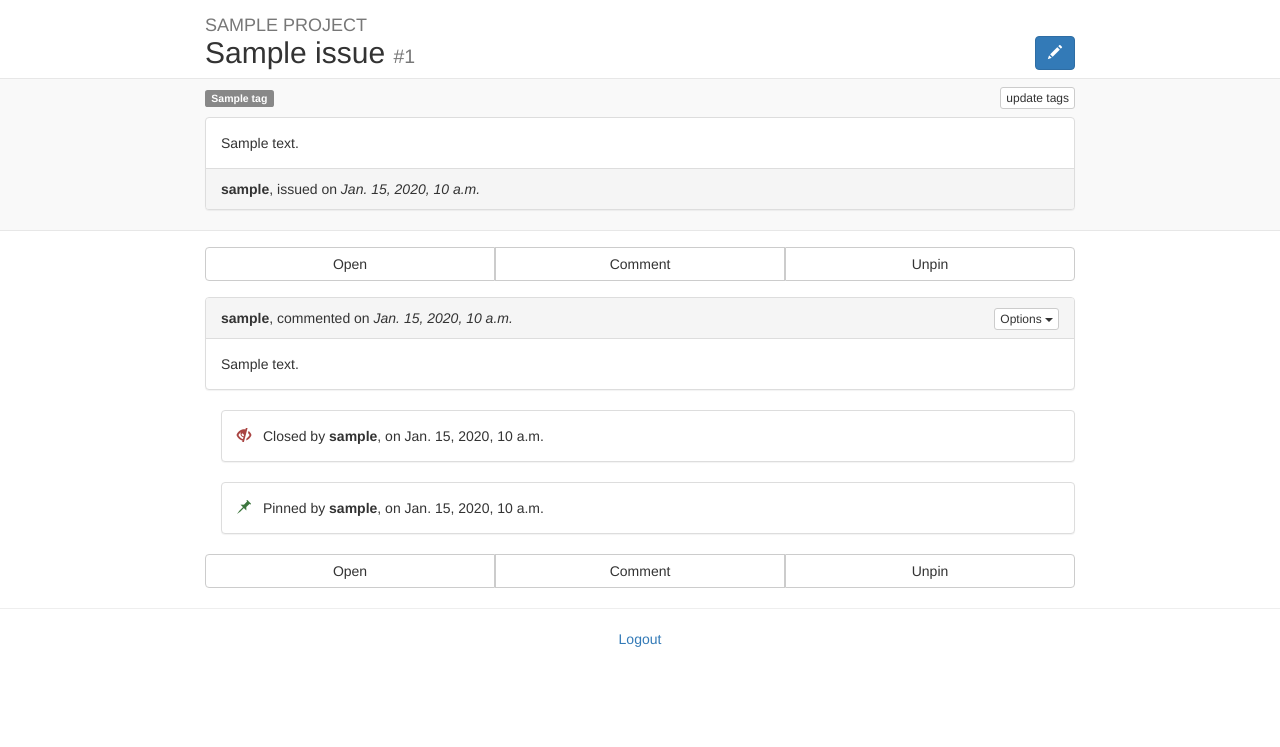
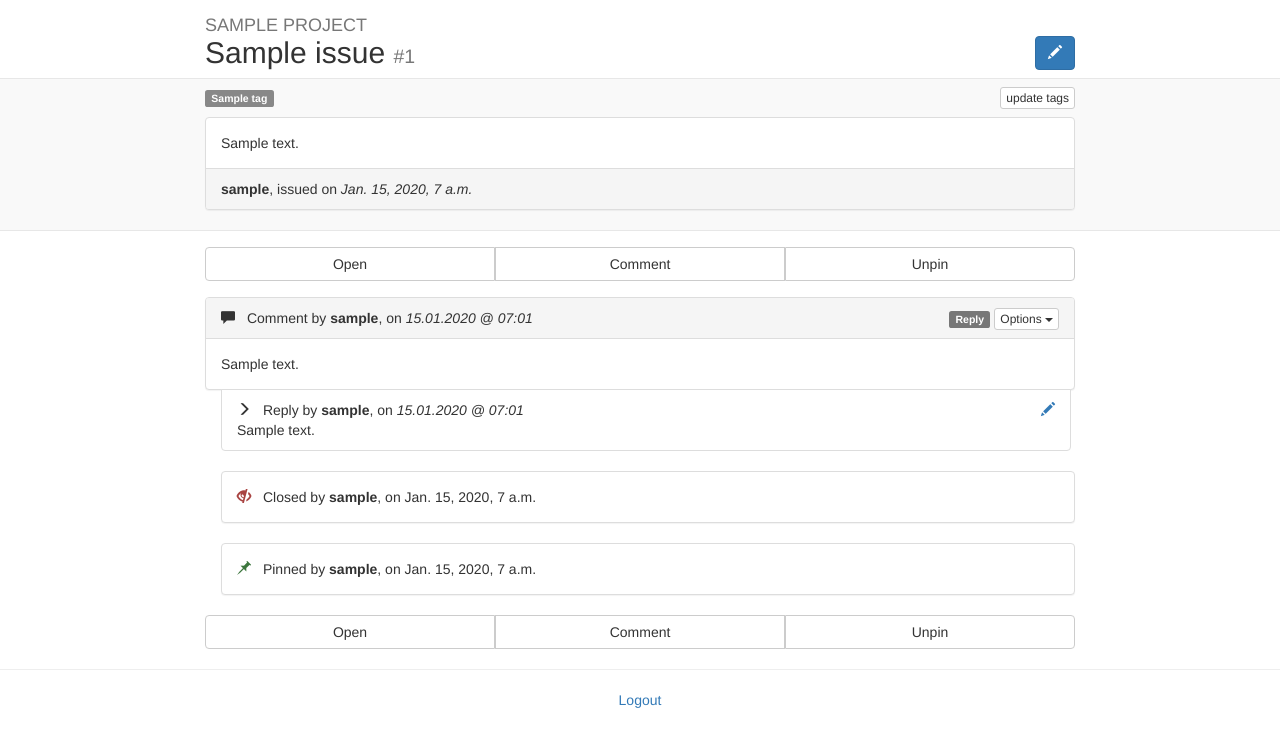
Before and after one commit to dennybo/mits, a Django app: page /1/i/1/ in a window 1280 px wide. Shown: the top 747 px of the page. Run offline with Django 3.2, Linux system fonts and the light colour scheme; a user stored in the database is signed in; tables that the repository leaves empty hold one stand-in row (values such as "Sample post"); some libraries are stand-ins or nearby versions.

Commit message:
Implement comment replies.

```diff
--- a/mits/comments/admin.py
+++ b/mits/comments/admin.py
@@ -4,3 +4,4 @@ from models import *
 
 
 admin.site.register(Comment)
+admin.site.register(Reply)
--- a/mits/comments/forms.py
+++ b/mits/comments/forms.py
@@ -7,3 +7,9 @@ class CommentForm(forms.ModelForm):
     class Meta:
         model = Comment
         fields = ['text']
+
+
+class ReplyForm(forms.ModelForm):
+    class Meta:
+        model = Reply
+        fields = ['text']
--- a/mits/comments/models.py
+++ b/mits/comments/models.py
@@ -13,3 +13,22 @@ class Comment(Event):
 
     def get_delete_url(self):
         return reverse('comments:comment_delete', args=[self.issue.pk, self.pk])
+
+    def get_reply_url(self):
+        return reverse('comments:reply_create', args=[self.issue.pk, self.pk])
+
+
+class Reply(models.Model):
+    comment = models.ForeignKey('Comment')
+
+    owner = models.ForeignKey("auth.User")
+
+    text = models.TextField()
+
+    create_date = models.DateTimeField(auto_now_add=True)
+
+    class Meta:
+        verbose_name_plural = 'Replies'
+
+    def get_update_url(self):
+        return reverse('comments:reply_update', args=[self.comment.issue.pk, self.comment.pk, self.pk])
--- a/mits/comments/templates/comments/_comment.html
+++ b/mits/comments/templates/comments/_comment.html
@@ -1,9 +1,11 @@
 {% load markup %}
 {% load urlfy %}
 
-<div class="panel panel-default">
+<div class="panel panel-default comment">
   <div class="panel-heading">
     <div class="pull-right">
+      <a class="label label-default load-modal" title="Reply" href="{{ comment.get_reply_url }}">Reply</a>
+
       {% if comment.owner == user %}
         <div class="btn-group">
           <button type="button" class="btn btn-xs btn-default dropdown-toggle" data-toggle="dropdown"
@@ -19,12 +21,31 @@
       {% endif %}
     </div>
 
-    <strong>{{ comment.owner.username }}</strong>,
-    commented on
-    <i>{{ comment.create_date }}</i>
+    <span class="glyphicon glyphicon-comment step"></span>
+    Comment by <strong>{{ comment.owner.username }}</strong>, on
+    <i>{{ comment.create_date|date:'d.m.Y @ h:m' }}</i>
   </div>
 
   <div class="panel-body">
-    {{ comment.text|urlfy|markdown:'markdown.extensions.fenced_code' }}
+    {{ comment.text|force_escape|urlfy|markdown:'markdown.extensions.fenced_code' }}
   </div>
 </div>
+
+{% if comment.reply_set.count > 0 %}
+  <ul class="list-group replies">
+    {% for reply in comment.reply_set.all %}
+      <li class="list-group-item">
+        <div class="pull-right">
+          <a href="{{ reply.get_update_url }}" title="Update Reply" class="load-modal"><span class="glyphicon glyphicon-pencil"></span></a>
+        </div>
+
+        <div>
+          <span class="glyphicon glyphicon-menu-right step"></span>
+          Reply by <strong>{{ reply.owner }}</strong>, on <i>{{ reply.create_date|date:'d.m.Y @ h:m' }}</i>
+        </div>
+
+        {{ reply.text|urlfy|markdown:'markdown.extensions.fenced_code'|safe }}
+      </li>
+    {% endfor %}
+  </ul>
+{% endif %}
--- a/mits/comments/urls.py
+++ b/mits/comments/urls.py
@@ -19,4 +19,16 @@ urlpatterns = [
         views.CommentDeleteView.as_view(),
         name='comment_delete'
     ),
+
+    url(
+        r'^(?P<issue_pk>\d+)/reply/(?P<comment_pk>\d+)/create/$',
+        views.ReplyCreateView.as_view(),
+        name='reply_create'
+    ),
+
+    url(
+        r'^(?P<issue_pk>\d+)/reply/(?P<comment_pk>\d+)/update/(?P<pk>\d+)/$',
+        views.ReplyUpdateView.as_view(),
+        name='reply_update'
+    ),
 ]
--- a/mits/issues/forms.py
+++ b/mits/issues/forms.py
@@ -14,8 +14,8 @@ class IssueForm(forms.ModelForm):
 
     def __init__(self, project, issue, *args, **kwargs):
         super(IssueForm, self).__init__(*args, **kwargs)
+        # configure checklists field.
         self.fields['checklists'].queryset = project.checklist_set
-
         if issue:
             self.fields['checklists'].initial = issue.checklist_set.all()
 
--- a/mits/mits/settings.py
+++ b/mits/mits/settings.py
@@ -103,7 +103,7 @@ AUTH_PASSWORD_VALIDATORS = [
 
 LANGUAGE_CODE = 'en-us'
 
-TIME_ZONE = 'UTC'
+TIME_ZONE = 'America/Santiago'
 
 USE_I18N = True
 
--- a/mits/mits/templates/base.html
+++ b/mits/mits/templates/base.html
@@ -61,39 +61,16 @@
 <script src="{% static 'js/jquery.js' %}"></script>
 <script src="{% static 'js/bootstrap.js' %}"></script>
 <script src="{% static 'js/bootstrap-select.min.js' %}"></script>
+<script src="{% static 'js/autogrow.js' %}"></script>
+
 <script src="{% static 'js/loadform.js' %}"></script>
 
 <script>
   if (/Android|webOS|iPhone|iPad|iPod|BlackBerry/i.test(navigator.userAgent)) {
     $('.selectpicker').selectpicker('mobile');
   }
-</script>
 
-<script>
-  function enableTab(id) {
-    var el = document.getElementById(id);
-    el.onkeydown = function (e) {
-      if (e.keyCode === 9) { // tab was pressed
-
-        // get caret position/selection
-        var val = this.value,
-            start = this.selectionStart,
-            end = this.selectionEnd;
-
-        // set textarea value to: text before caret + tab + text after caret
-        this.value = val.substring(0, start) + '\t' + val.substring(end);
-
-        // put caret at right position again
-        this.selectionStart = this.selectionEnd = start + 1;
-
-        // prevent the focus lose
-        return false;
-
-      }
-    };
-  }
-
-  enableTab('id_text');
+  $('textarea').autogrow({vertical: true, horizontal: false, flickering: false});
 </script>
 
 {% block script %}{% endblock %}
--- a/mits/static/css/base.css
+++ b/mits/static/css/base.css
@@ -71,6 +71,20 @@ table td {
   margin-left: 4px;
 }
 
+.comment+.replies {
+  margin-top: -21px;
+}
+
+.comment+.replies .list-group-item {
+  border-top-left-radius: 0;
+  border-top-right-radius: 0;
+}
+
+.replies {
+  margin-left: 16px;
+  margin-right: 4px;
+}
+
 /*
  * Issue Cards
  */
--- /dev/null
+++ b/mits/static/js/autogrow.js
@@ -0,0 +1,139 @@
+/*!
+  Non-Sucking Autogrow 1.1.6
+  license: MIT
+  author: Roman Pushkin
+  https://github.com/ro31337/jquery.ns-autogrow
+*/
+(function() {
+  var getVerticalScrollbarWidth;
+
+  (function($, window) {
+    return $.fn.autogrow = function(options) {
+      if (options == null) {
+        options = {};
+      }
+      if (options.horizontal == null) {
+        options.horizontal = true;
+      }
+      if (options.vertical == null) {
+        options.vertical = true;
+      }
+      if (options.debugx == null) {
+        options.debugx = -10000;
+      }
+      if (options.debugy == null) {
+        options.debugy = -10000;
+      }
+      if (options.debugcolor == null) {
+        options.debugcolor = 'yellow';
+      }
+      if (options.flickering == null) {
+        options.flickering = true;
+      }
+      if (options.postGrowCallback == null) {
+        options.postGrowCallback = function() {};
+      }
+      if (options.verticalScrollbarWidth == null) {
+        options.verticalScrollbarWidth = getVerticalScrollbarWidth();
+      }
+      if (options.horizontal === false && options.vertical === false) {
+        return;
+      }
+      return this.filter('textarea').each(function() {
+        var $e, $shadow, fontSize, heightPadding, minHeight, minWidth, update;
+        $e = $(this);
+        if ($e.data('autogrow-enabled')) {
+          return;
+        }
+        $e.data('autogrow-enabled');
+        minHeight = $e.height();
+        minWidth = $e.width();
+        heightPadding = $e.css('lineHeight') * 1 || 0;
+        $e.hasVerticalScrollBar = function() {
+          return $e[0].clientHeight < $e[0].scrollHeight;
+        };
+        $shadow = $('<div class="autogrow-shadow"></div>').css({
+          position: 'absolute',
+          display: 'inline-block',
+          'background-color': options.debugcolor,
+          top: options.debugy,
+          left: options.debugx,
+          'max-width': $e.css('max-width'),
+          'padding': $e.css('padding'),
+          fontSize: $e.css('fontSize'),
+          fontFamily: $e.css('fontFamily'),
+          fontWeight: $e.css('fontWeight'),
+          lineHeight: $e.css('lineHeight'),
+          resize: 'none',
+          'word-wrap': 'break-word'
+        }).appendTo(document.body);
+        if (options.horizontal === false) {
+          $shadow.css({
+            'width': $e.width()
+          });
+        } else {
+          fontSize = $e.css('font-size');
+          $shadow.css('padding-right', '+=' + fontSize);
+          $shadow.normalPaddingRight = $shadow.css('padding-right');
+        }
+        update = (function(_this) {
+          return function(event) {
+            var height, val, width;
+            val = _this.value.replace(/&/g, '&amp;').replace(/</g, '&lt;').replace(/>/g, '&gt;').replace(/\n /g, '<br/>&nbsp;').replace(/"/g, '&quot;').replace(/'/g, '&#39;').replace(/\n$/, '<br/>&nbsp;').replace(/\n/g, '<br/>').replace(/ {2,}/g, function(space) {
+              return Array(space.length - 1).join('&nbsp;') + ' ';
+            });
+            if (/(\n|\r)/.test(_this.value)) {
+              val += '<br />';
+              if (options.flickering === false) {
+                val += '<br />';
+              }
+            }
+            $shadow.html(val);
+            if (options.vertical === true) {
+              height = Math.max($shadow.height() + heightPadding, minHeight);
+              $e.height(height);
+            }
+            if (options.horizontal === true) {
+              $shadow.css('padding-right', $shadow.normalPaddingRight);
+              if (options.vertical === false && $e.hasVerticalScrollBar()) {
+                $shadow.css('padding-right', "+=" + options.verticalScrollbarWidth + "px");
+              }
+              width = Math.max($shadow.outerWidth(), minWidth);
+              $e.width(width);
+            }
+            return options.postGrowCallback($e);
+          };
+        })(this);
+        $e.change(update).keyup(update).keydown(update);
+        $(window).resize(update);
+        return update();
+      });
+    };
+  })(window.jQuery, window);
+
+  getVerticalScrollbarWidth = function() {
+    var inner, outer, w1, w2;
+    inner = document.createElement('p');
+    inner.style.width = "100%";
+    inner.style.height = "200px";
+    outer = document.createElement('div');
+    outer.style.position = "absolute";
+    outer.style.top = "0px";
+    outer.style.left = "0px";
+    outer.style.visibility = "hidden";
+    outer.style.width = "200px";
+    outer.style.height = "150px";
+    outer.style.overflow = "hidden";
+    outer.appendChild(inner);
+    document.body.appendChild(outer);
+    w1 = inner.offsetWidth;
+    outer.style.overflow = 'scroll';
+    w2 = inner.offsetWidth;
+    if (w1 === w2) {
+      w2 = outer.clientWidth;
+    }
+    document.body.removeChild(outer);
+    return w1 - w2;
+  };
+
+}).call(this);
--- a/mits/static/js/loadform.js
+++ b/mits/static/js/loadform.js
@@ -22,6 +22,10 @@ $(function () {
             // refresh select picker widget.
             container.find('.selectpicker').selectpicker('refresh');
 
+            // refresh autogrow.
+            container.find('textarea').css('min-height', '72px');
+            container.find('textarea').autogrow({vertical: true, horizontal: false, flickering: false});
+
             // set action if form used blank as action url.
             if (action == "") {
                 container.find('form').attr('action', url);
```
Also changed, not shown: mits/comments/templates/comments/reply_form.html (added, +20 -0 lines), mits/comments/views.py (+41 -3 lines), mits/mits/templates/form.html (+8 -1 lines), mits/projects/templates/projects/project_report.html (+14 -1 lines), mits/comments/migrations/0004_reply.py (added).
